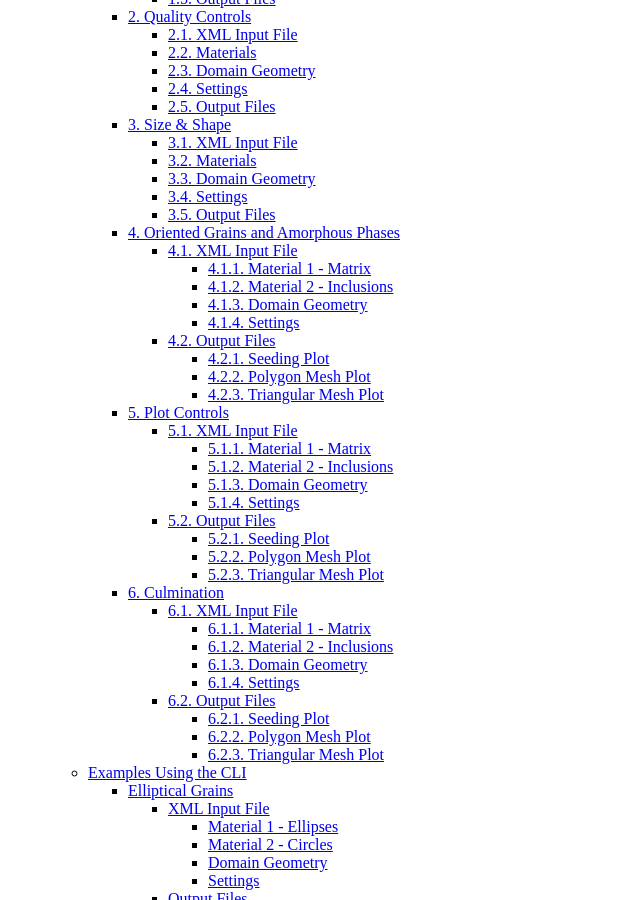
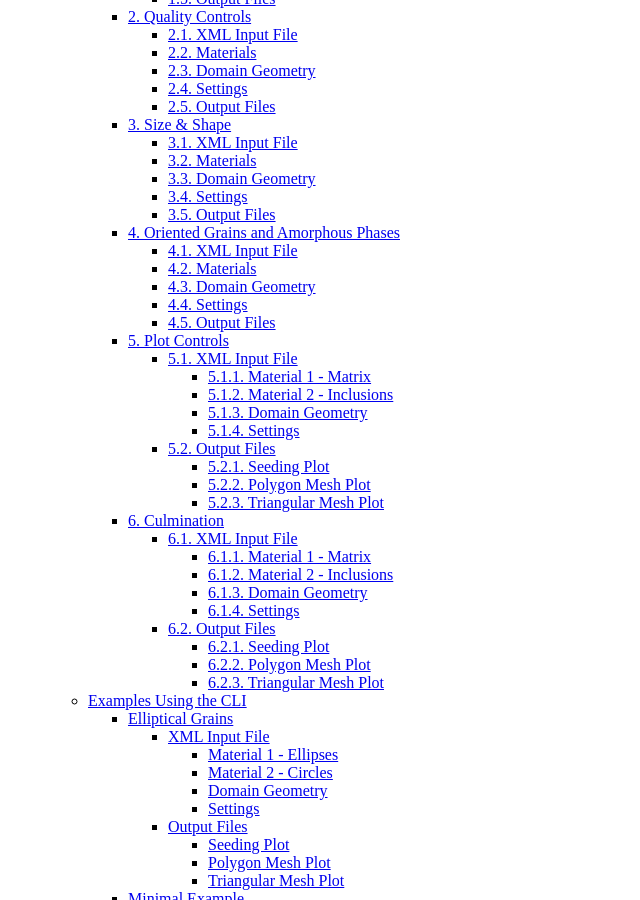
Before and after one commit to kip-hart/MicroStructPy, a Sphinx documentation site: the page built from docs/source/contents.rst, in a window 1280 px wide and 900 px high, scrolled down 347 px. Shown: the whole window, without its empty margins (0-640 px from the left). Built offline with Sphinx 7.4.7, drawn with Linux system fonts in a browser that asks for light colours; some of the changed lines change nothing that is shown.

Commit message:
updated 4th example introducing input files

```diff
--- a/docs/source/ex_4_oriented.rst
+++ b/docs/source/ex_4_oriented.rst
@@ -18,24 +18,11 @@
     :language: xml
 
 
-Material 1 - Matrix
--------------------
-
-.. literalinclude:: ../../examples/intro_4_oriented.xml
-    :language: xml
-    :lines: 3-14
-    :dedent: 4
+Materials
+=========
 
 There are two materials, in a 2:1 ratio based on volume.
 The first is a matrix, which is represented with small circles.
-
-Material 2 - Inclusions
------------------------
-
-.. literalinclude:: ../../examples/intro_4_oriented.xml
-    :language: xml
-    :lines: 16-36
-    :dedent: 4
 
 The second material consists of elliptical inclusions with size ranging from
 0 to 2 and aspect ratio ranging from 1 to 3.
@@ -44,53 +31,81 @@
 and +10 degrees, relative to the +x axis.
 
 Domain Geometry
----------------
-
-.. literalinclude:: ../../examples/intro_4_oriented.xml
-    :language: xml
-    :lines: 38-42
-    :dedent: 4
+===============
 
 These two materials fill a square domain.
 The bottom-left corner of the rectangle is the origin, which puts the
 rectangle in the first quadrant.
-The side length is 20, which is 10x the size of the inclusions.
+The side length is 20, which is 10x the size of the inclusions
+to ensure that the microstructure is statistically representative.
 
 
 Settings
---------
+========
 
-.. literalinclude:: ../../examples/intro_4_oriented.xml
-    :language: xml
-    :lines: 44-53
-    :dedent: 4
+Many settings have been left to their defaults, with the exceptions being the
+verbose mode and output directory.
 
-PNG files of each step in the process will be output, as well as the
-intermediate text files.
-They are saved in a folder named ``intro_4_oriented``, in the current directory
-(i.e ``./intro_4_oriented``).
+By default, MicroStructPy does not print status updates to the command line.
+Switching the verbose mode on will regularly print the status of the code.
+
+The output directory is a filepath for writing text and image files.
+By default, MicroStructPy outputs texts files containing data on the seeds,
+polygon mesh, and triangular mesh as well as the corresponding image files,
+saved in PNG format.
+
+.. note::
+
+    The ``<directory>`` field can be an absolute or relative filepath. If it is
+    relative, outputs are written relative to the **input file**, not the
+    current working directory.
 
 
 Output Files
 ============
 
-The three plots that this file generates are the seeding, the polygon mesh,
-and the triangular mesh.
+.. only:: not latex
 
-Seeding Plot
-------------
+    The three plots that this file generates are the seeding, the polygon mesh,
+    and the triangular mesh.
+    These three plots are shown below.
 
-.. image:: ../../examples/intro_4_oriented/seeds.png
-   :alt: Seed particles.
+    .. figure:: ../../examples/intro_4_oriented/seeds.png
+        :alt: Seed geometries.
 
-Polygon Mesh Plot
------------------
+        Seed geometries
 
-.. image:: ../../examples/intro_4_oriented/polymesh.png
-   :alt: Polygon mesh.
+    .. figure:: ../../examples/intro_4_oriented/polymesh.png
+        :alt: Polygonal mesh.
 
-Triangular Mesh Plot
---------------------
+        Polygonal mesh
 
-.. image:: ../../examples/intro_4_oriented/trimesh.png
-   :alt: Triangular mesh.
+    .. figure:: ../../examples/intro_4_oriented/trimesh.png
+        :alt: Triangular mesh.
+
+        Triangular mesh
+
+.. only:: latex
+
+    .. raw:: latex
+
+        The three plots that this file generates are the seeding, the polygon mesh,
+        and the triangular mesh.
+        These three plots are shown in Fig.~\ref{fig:ex_4_oriented}.
+
+        \begin{figure}[htbp]
+            \centering
+            \subfloat[Seed geometries]{
+                \includegraphics[width=0.3\textwidth]{../../examples/intro_4_oriented/seeds.png}
+            }
+            ~
+            \subfloat[Polygonal mesh]{
+                \includegraphics[width=0.3\textwidth]{../../examples/intro_4_oriented/polymesh.png}
+            }
+            ~
+            \subfloat[Triangular mesh]{
+                \includegraphics[width=0.3\textwidth]{../../examples/intro_4_oriented/trimesh.png}
+            }
+            \caption{Output plots for basic example.}
+            \label{fig:ex_4_oriented}
+        \end{figure}
```
Also changed, not shown: 1 other file.
